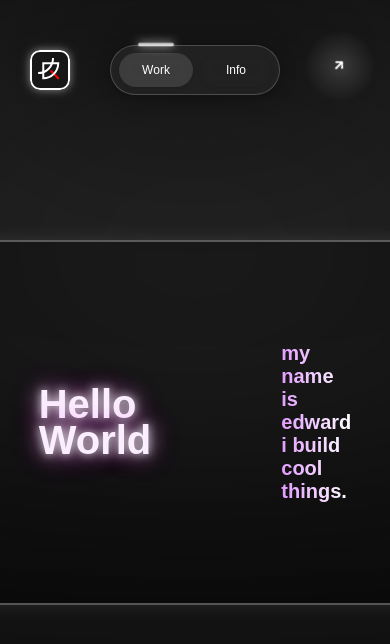
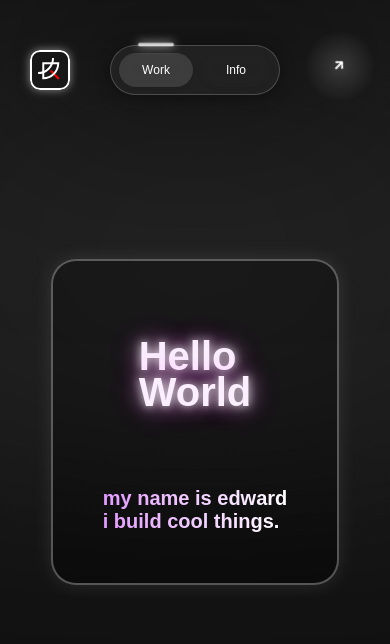
Before and after one commit to edsng/portfolio, a React (Vite) app: page /work in a window 390 px wide. Shown: the top 644 px of the page. Built offline with nearby package versions, Linux system fonts and the light colour scheme; a web font is replaced by a local one.

Commit message:
Made home container mobile friendly

```diff
--- a/src/css/Home.css
+++ b/src/css/Home.css
@@ -100,3 +100,11 @@ h2 a {
     -webkit-background-clip: text;
     -webkit-text-fill-color: transparent;
 }
+
+@media (max-width: 768px) {
+    .hero-container {
+        gap: 50px;
+        padding: 50px;
+        flex-direction: column;
+    }
+}
```
